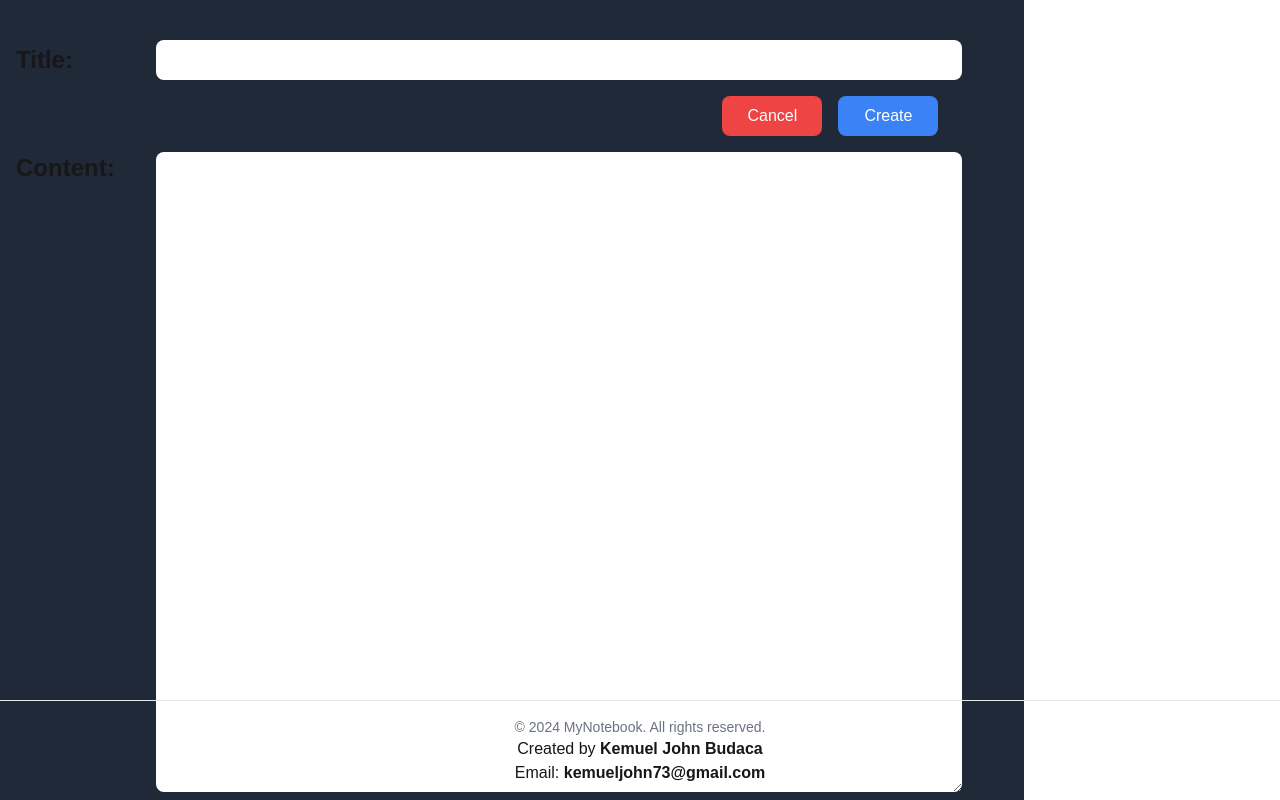
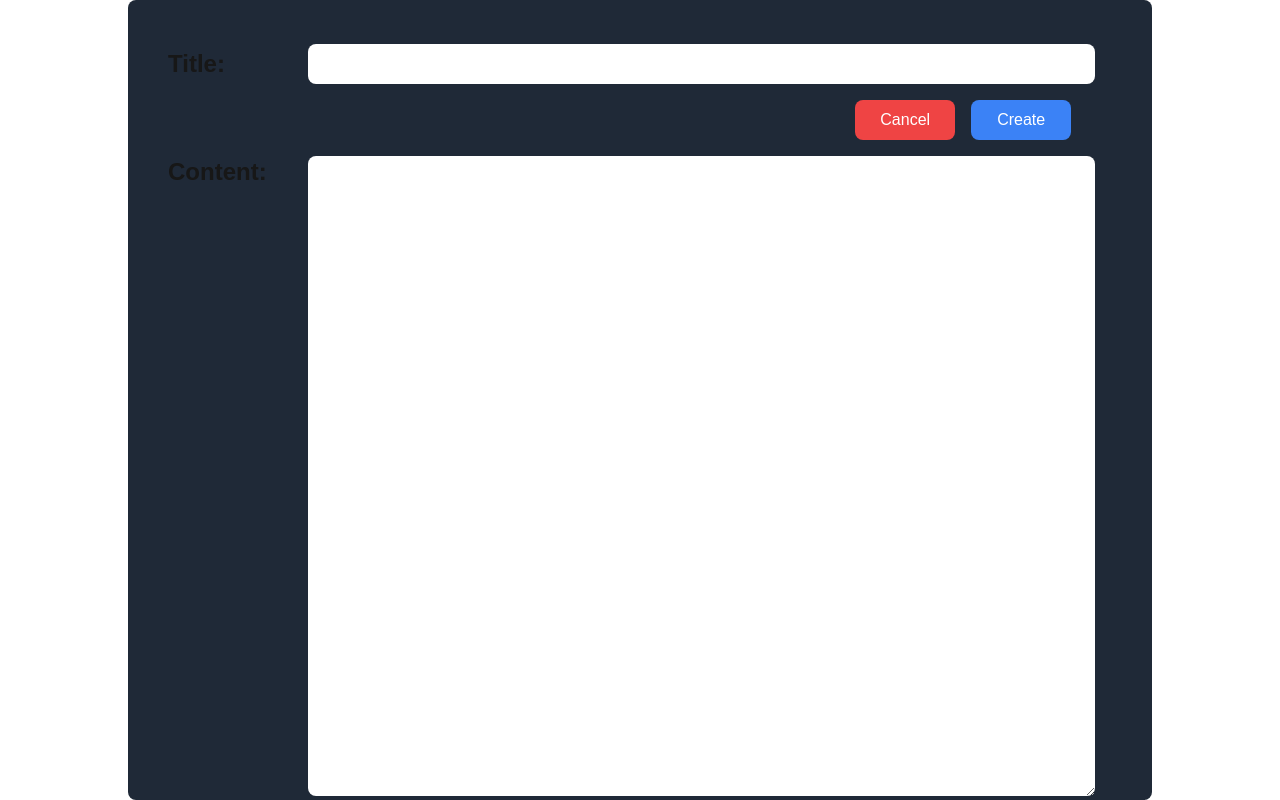
Before and after one commit to Engrkem73/mynotebook, a Next.js app: page /notebooks/new in a window 1280 px wide. Built offline with nearby package versions, Linux system fonts and the light colour scheme.

Commit message:
Updated styles and notebook list container

```diff
--- a/app/(main)/main/page.tsx
+++ b/app/(main)/main/page.tsx
@@ -15,11 +15,11 @@ export default async function Home() {
     return redirect('/');
   } else {
     return (
-      <div className='flex flex-col items-center justify center bg-gray-800 w-[600px] h-[400px] pt-10 fixed top-1/2 left-1/2 -translate-x-1/2 -translate-y-1/2  rounded-lg gap-4'>
+      <main className='flex flex-col items-center justify center bg-gray-800 w-[600px] h-[400px] pt-10 fixed top-1/2 left-1/2 -translate-x-1/2 -translate-y-1/2  rounded-lg gap-4'>
         <h1 className='text-2xl font-bold mb-4'>Welcome to My Notebook</h1>
         <p className='mb-4'>Please log in to access your notebooks</p>
         <SignIn />
-      </div>
+      </main>
     );
   }
 }
--- a/app/components/footer.tsx
+++ b/app/components/footer.tsx
@@ -1,7 +1,7 @@
 
 export default function Footer() {
     return (
-        <footer className="flex flex-col items-center justify-center w-full h-[100px] border-t sticky bottom-0">
+        <footer className="flex flex-col items-center justify-center w-full h-[100px] bg-gray-800">
             <p className="text-sm text-gray-500">
                 © 2024 MyNotebook. All rights reserved.
             </p>
--- a/app/components/notebooks-list.tsx
+++ b/app/components/notebooks-list.tsx
@@ -18,7 +18,7 @@ export default function NotebooksList({ notebooks: initialNotebooks }: Notebooks
     );
   };
   return (
-    <>
+    <div className='notebook-list-container'>
       {notebooks.length === 0 ? (
         <p>You have no notebooks. Create one below!</p>
       ) : (
@@ -42,6 +42,6 @@ export default function NotebooksList({ notebooks: initialNotebooks }: Notebooks
           ))}
         </ul>
       )}
-    </>
+    </div>
   );
 }
--- a/app/globals.css
+++ b/app/globals.css
@@ -12,6 +12,10 @@
     --background: #0a0a0a;
     --foreground: #ededed;
   }
+}
+
+html, body {
+  @apply h-full;
 }
 
 body {
@@ -82,13 +86,19 @@ li{
 }
 
 .create-notebook {
-  @apply flex flex-col items-center h-screen w-[80vw] bg-gray-800 pl-4 gap-4;
+  @apply flex flex-col items-center justify-center h-screen w-[80vw] bg-gray-800 fixed top-1/2 left-1/2 -translate-x-1/2 -translate-y-1/2 rounded-lg gap-4 pl-10;
 }
 
+main {
+  @apply flex flex-col items-center justify-center min-h-[calc(100vh-100px)];
+}
 
+footer {
+  @apply flex flex-col items-center justify-center w-full h-[100px] bg-gray-800;
+}
 
 .notebook-form{
-  @apply flex flex-col w-full h-full pt-10 gap-4;
+  @apply flex flex-col w-full h-full justify-center pt-10 gap-4;
 }
 
 .label{
@@ -151,11 +161,19 @@ li{
   @apply w-[100px] self-center items-center bg-blue-500 text-white h-10 rounded-lg mt-0 pt-0 text-center;
 }
 
+.notebook-list-container{
+  @apply flex flex-col items-center justify-center w-full pt-10;
+}
+
 .children{
-  height:calc(100vh - 100px);
-  width: 100vw;
+  height:calc(100vh);
+  @apply flex flex-col items-center justify-center w-full;
 }
 @media (max-width: 640px) {
+  main {
+    @apply w-[100vw];
+  }
+
   .welcome-container {
     @apply flex flex-col items-center justify-center;
   }
--- a/app/layout.tsx
+++ b/app/layout.tsx
@@ -1,7 +1,7 @@
 import type { Metadata } from "next";
 import { Geist, Geist_Mono } from "next/font/google";
 import "./globals.css";
-import Footer from "./components/footer";
+
 
 
 const geistSans = Geist({
@@ -32,7 +32,7 @@ export default function RootLayout({
         <div className="children">
         {children}
         </div>
-        <Footer />
+
       </body>
     </html>
   );
--- a/app/notebooks/[id]/notebook-view.tsx
+++ b/app/notebooks/[id]/notebook-view.tsx
@@ -25,6 +25,7 @@ export default function NotebookView({ params }: PageProps) {
   }
 
   return (
+    <main>
     <div className="create-notebook">
       <div className="notebook-form">
         <div className="label">
@@ -50,5 +51,6 @@ export default function NotebookView({ params }: PageProps) {
         </div>
       </div>
     </div>
+    </main>
   );
 }
--- a/app/page.tsx
+++ b/app/page.tsx
@@ -19,7 +19,7 @@ export default async function Home() {
     });
 
     return (
-        <>
+        <main>
           <Head>
             <link rel="icon" href="/favicon.ico" type="image/jpeg" />
           </Head>
@@ -31,14 +31,17 @@ export default async function Home() {
                 <SignOut/>
               </div>
             </div>
-            <div className='flex flex-row items-center justify-center w-full pt-10'>
+            <div className='flex flex-row items-center justify-center items-center w-full pt-10'>
               <h1 className='text-2xl font-bold mb-4'>Your Notebooks:</h1>
             </div>
-            <Link href="notebooks/new" className="mt-4 bg-blue-500 text-white py-2 px-4 rounded inline-block">
-              Create New Notebook
-            </Link>
+            <div className="flex flex-col items-center justify-center">
+              <Link href="notebooks/new" className="mt-4 bg-blue-500 text-white py-2 px-4 rounded inline-block">
+                Create New Notebook
+              </Link>
+            </div>
             <NotebooksList notebooks={notebooks} />
           </div>
-        </>
+          <Footer />
+        </main>
     );
 }
```
